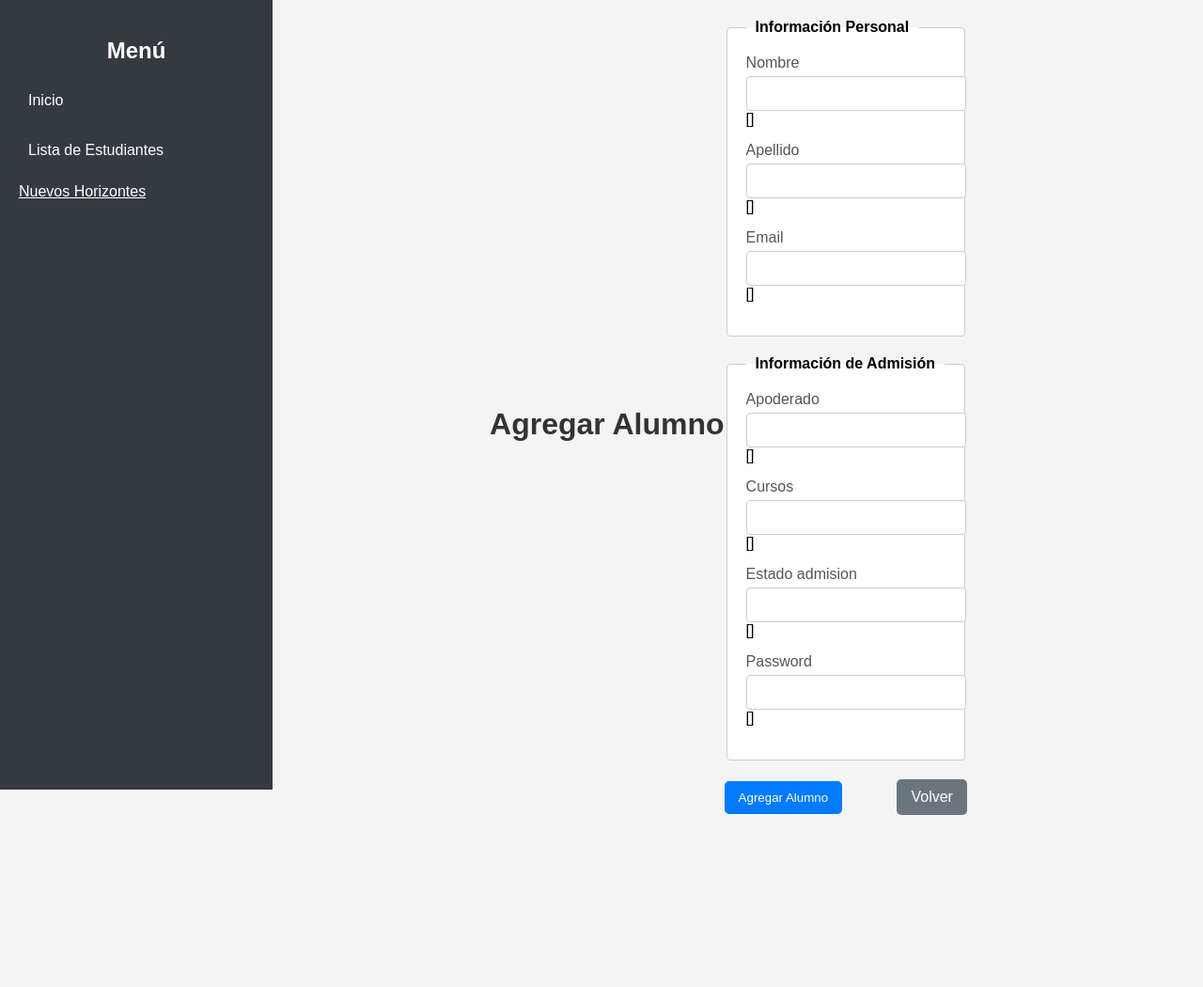
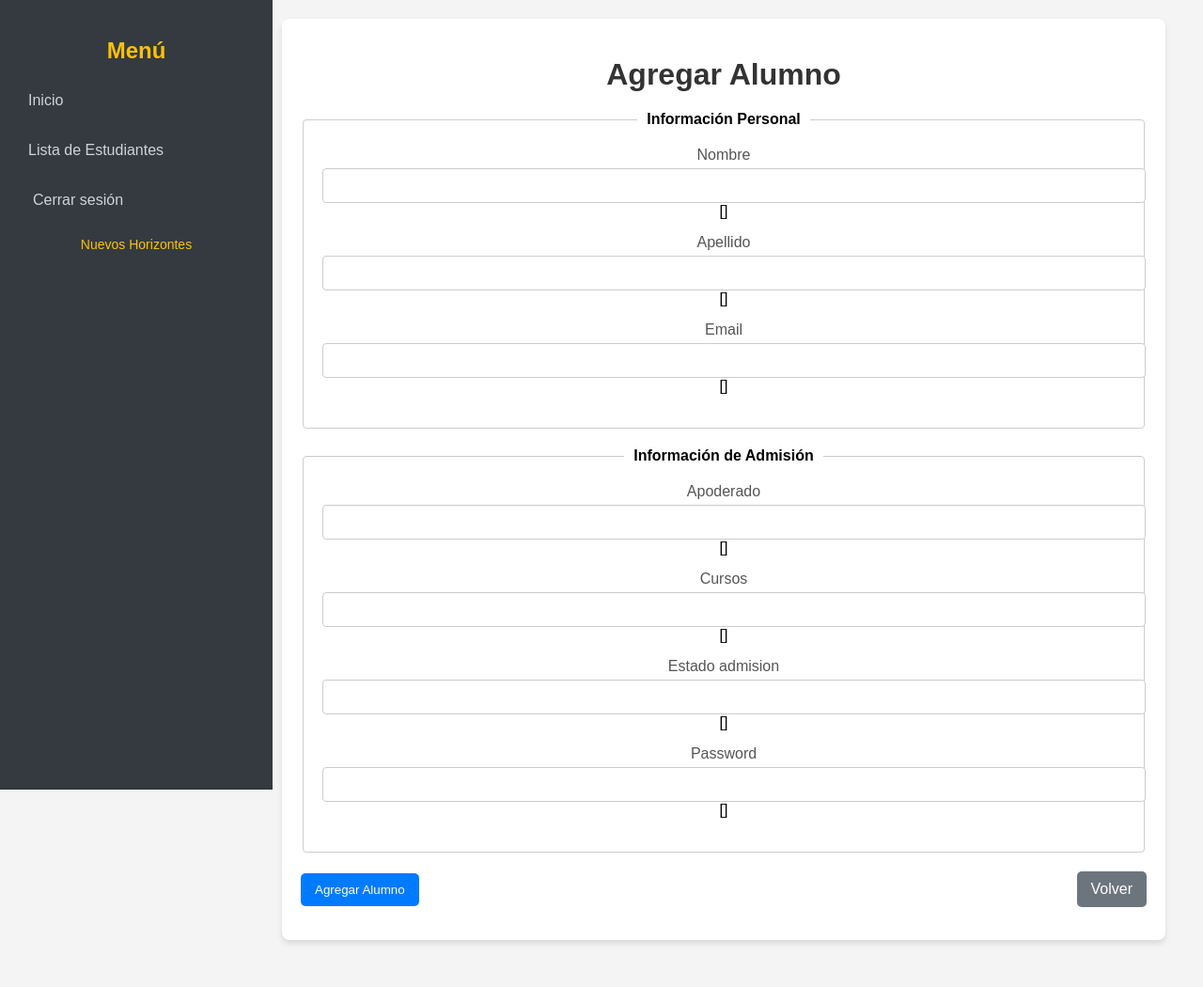
Before and after one commit to orsierra/Codigo_Capstone, a Django app: template core/templates/agregar_alumno_asis.html in a window 1280 px wide. Shown: the whole page at 94% size. Before the commit the page ends 867 px from the top, so only its background shows below. Run offline with Django 3.2, Linux system fonts and the light colour scheme; the template is opened without the code that fills it, so the values that code supplies are empty, except form fields; tables that the repository leaves empty hold one stand-in row (values such as "Sample post"); form fields are guessed from the names that the template uses; some libraries are stand-ins or nearby versions.

```diff
--- a/core/templates/agregar_alumno_asis.html
+++ b/core/templates/agregar_alumno_asis.html
@@ -15,9 +15,10 @@
             padding: 0;
             background-color: #f4f4f4;
         }
+        /* Barra lateral */
         .sidebar {
             width: 250px;
-            background: #343a40;
+            background-color: #343a40;
             color: #fff;
             position: fixed;
             height: 100%;
@@ -25,7 +26,7 @@
         }
         .sidebar h2 {
             text-align: center;
-            color: #fff;
+            color: #ffc107;
         }
         .sidebar ul {
             list-style: none;
@@ -34,35 +35,89 @@
         .sidebar ul li {
             margin: 15px 0;
         }
+        .sidebar ul li a,
+        .sidebar ul li form button {
+            color: #ced4da;
+            text-decoration: none;
+            padding: 10px 15px;
+            border-radius: 5px;
+            transition: background-color 0.3s, color 0.3s;
+            display: block;
+            background: none;
+            border: none;
+            cursor: pointer;
+            font-family: inherit;
+            font-size: inherit;
+            width: 100%;
+            text-align: left;
+        }
         .sidebar ul li a {
-            color: #fff;
+            color: #ced4da;
             text-decoration: none;
             padding: 10px;
             display: block;
             transition: background 0.3s;
         }
         .sidebar ul li a:hover {
-            background: #495057;
+            background-color: #ffc107;
+            color: #343a40;
         }
+        .footer {
+            text-align: center;
+            font-size: 14px;
+            color: #ffc107;
+            margin-top: 20px;
+        }
+
+        .footer a {
+            color: #ffc107;
+            text-decoration: none;
+            transition: color 0.3s;
+        }
+
+        .footer a:hover {
+            text-decoration: underline;
+        }
+        /* Estilo para los botones en el sidebar */
+        .sidebar form button {
+            background-color: #343a40;
+            color: #ced4da;
+            padding: 10px 15px;
+            border: none;
+            border-radius: 5px;
+            cursor: pointer;
+            width: 100%;  /* Asegura que el botón ocupe todo el ancho */
+            text-align: center;
+            margin-top: 15px;
+        }
+
+        .sidebar form button:hover {
+            background-color: #ffc107;
+            color: #343a40;
+        }
+
+        /* Contenedor principal y formulario */
         .main-content {
             margin-left: 270px;
             padding: 20px;
+            width: calc(100% - 320px);
             display: flex;
             justify-content: center;
             align-items: center;
             min-height: 100vh;
         }
         .form-container {
-            width: 80%;
-            max-width: 800px;
+            width: 100%;
+            max-width: 900px;
             background-color: #fff;
             padding: 20px;
             border-radius: 8px;
             box-shadow: 0 4px 6px rgba(0, 0, 0, 0.1);
+            text-align: center; /* Centra el título */
         }
         h1 {
             color: #333;
-            text-align: center;
+            margin-bottom: 20px;
         }
         fieldset {
             border: 1px solid #ccc;
@@ -117,8 +172,7 @@
             background-color: #5a6268;
         }
     </style>
-
-    {{ form.media }}  <!-- This includes the necessary JS and CSS for django-select2 -->
+    {{ form.media }}  <!-- Incluye los archivos CSS y JS necesarios para django-select2 -->
 </head>
 <body>
     <div class="sidebar">
@@ -126,13 +180,20 @@
         <ul>
             <li><a href="{% url 'panel_asisAdminFinan' %}">Inicio</a></li>
             <li><a href="{% url 'asisAdmiFinan_gestion_pagos' %}">Lista de Estudiantes</a></li>
+            <li>
+                <form action="{% url 'logout' %}" method="post">
+                    {% csrf_token %}
+                    <button type="submit">Cerrar sesión</button>
+                </form>
+            </li>
         </ul>
         <div class="footer">
-            <a href="#" style="color: #fff;">Nuevos Horizontes</a>
+            <a href="#">Nuevos Horizontes</a>
         </div>
     </div>
 
     <div class="main-content">
+        <div class="form-container">
             <h1>Agregar Alumno</h1>
             <form method="post">
                 {% csrf_token %}
@@ -167,10 +228,9 @@
                     </div>
                     <div>
                         <label for="{{ form.cursos.id_for_label }}">{{ form.cursos.label }}</label>
-                    {{ form.cursos }}  <!-- El widget de Select2 se aplicará aquí -->
+                        {{ form.cursos }}
                         {{ form.cursos.errors }}
                     </div>
-
                     <div>
                         <label for="{{ form.estado_admision.id_for_label }}">{{ form.estado_admision.label }}</label>
                         {{ form.estado_admision }}
@@ -188,14 +248,14 @@
                     <a class="btn-back" href="{% url 'asisAdmiFinan_gestion_pagos' %}">Volver</a>
                 </div>
             </form>
-
+        </div>
     </div>
 
     <script src="https://cdnjs.cloudflare.com/ajax/libs/jquery/3.5.1/jquery.min.js"></script>
     <script src="https://cdnjs.cloudflare.com/ajax/libs/select2/4.0.13/js/select2.min.js"></script>
     <script>
         $(document).ready(function() {
-            $('.CursoAlumno').select2(); // Inicializa Select2 en los elementos que tienen la clase CursoAlumno
+            $('.CursoAlumno').select2();
         });
     </script>
 </body>
```
Also changed, not shown: core/templates/alumno_detalle.html (+9 -0 lines), core/views.py (+8 -5 lines), db.sqlite3. Lines whose indentation alone changed are shown as unchanged.
